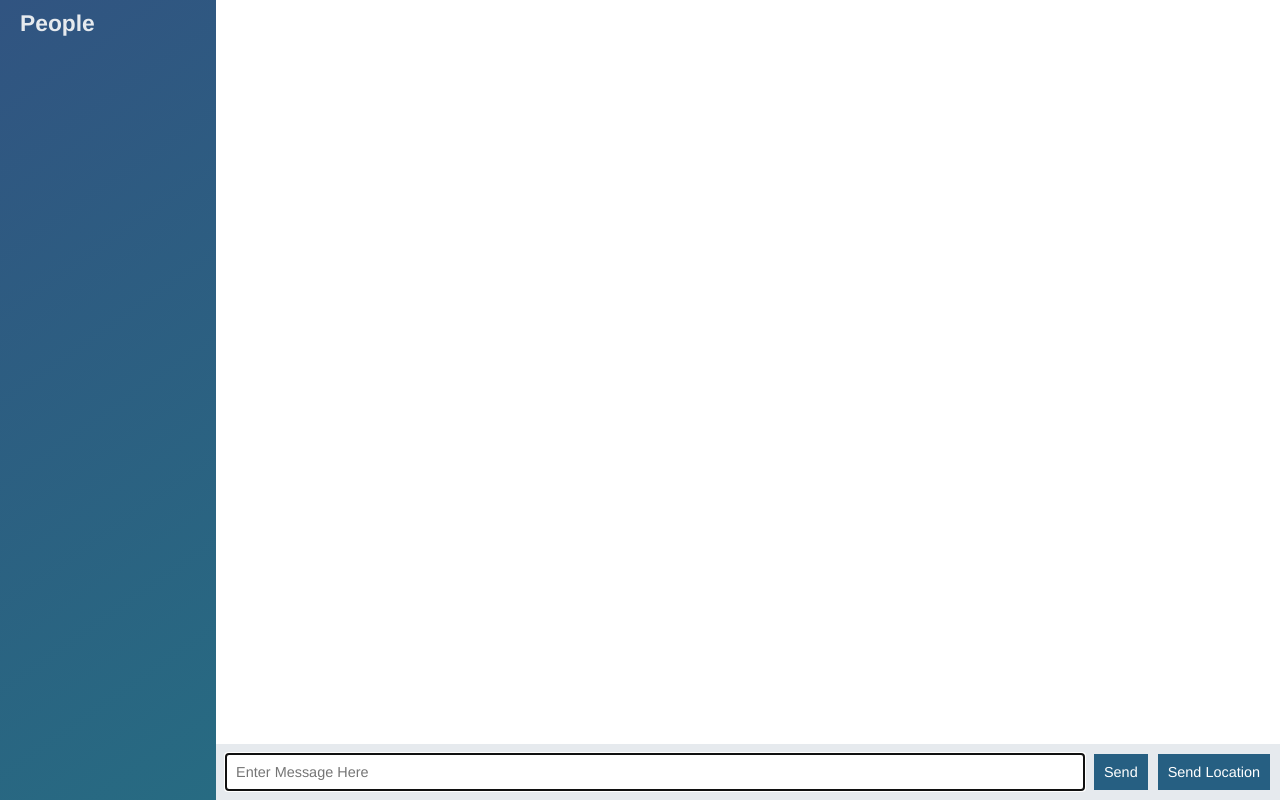
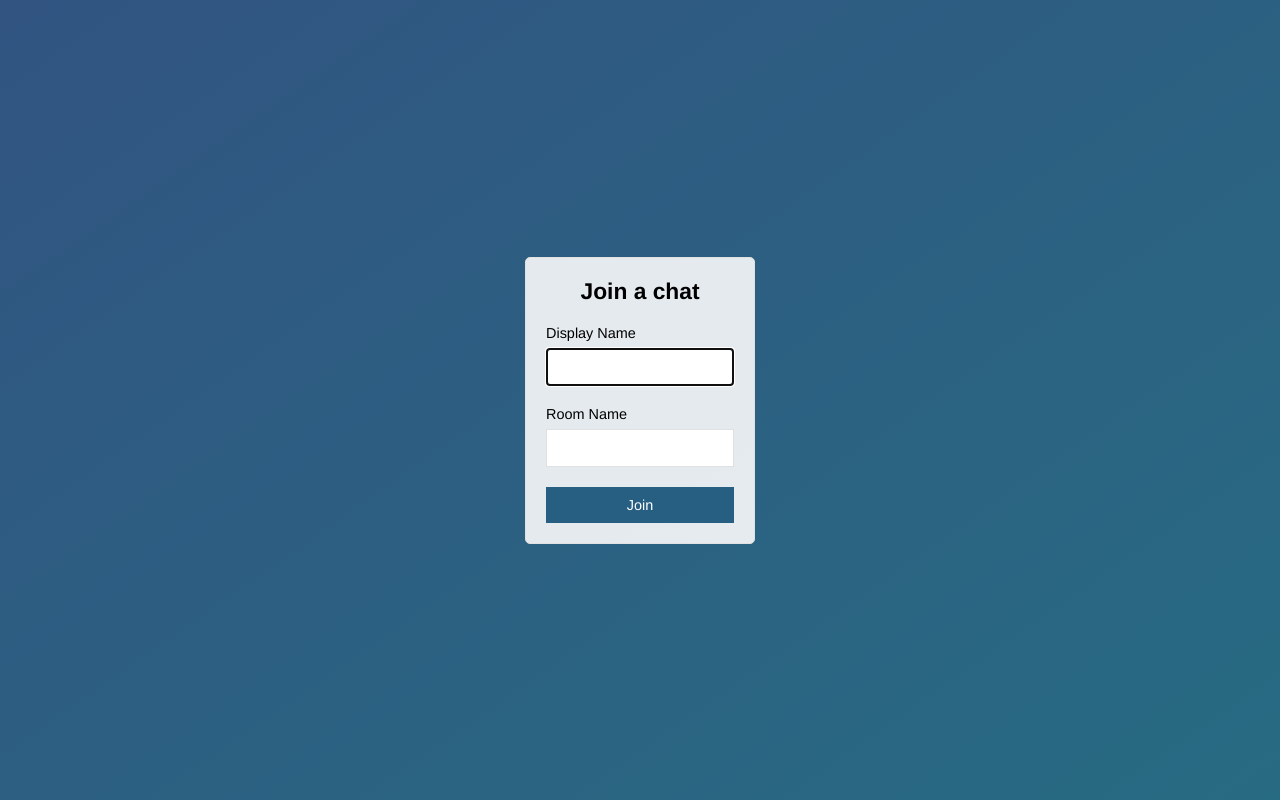
Before and after one commit to ChaitanyaValluru/nodejs-chat-app, a website: page public/index.html in a window 1280 px wide. Drawn offline with nearby package versions, Linux system fonts and the light colour scheme; no server answers.

Commit message:
Add Join page that submits to chat.html

```diff
--- a/public/index.html
+++ b/public/index.html
@@ -2,55 +2,28 @@
 <html>
   <head>
     <meta charset="utf-8">
+    <title>Join | Chat App </title>
+    <meta name="viewport" content="width=device-width, initial-scale=1, user-scalable=no">
     <link rel="stylesheet" href="/css/styles.css">
   </head>
-    <body class='chat'>
-        <div class="chat__sidebar">
-            <h3>People</h3>
-            <div id="users"></div>
+  <body class="centered-form">
+    <div class="centered-form__form">
+      <form action="/chat.html">
+        <div class="form-field">
+          <h3>Join a chat</h3>
         </div>
-
-        <div class="chat__main">
-            <ol id="messages" class="chat__messages"></ol>
-            <div class="chat__footer">
-                <form id="message-form">
-                    <input name="message" type="text" placeholder="Enter Message Here" autofocus autocomplete="off" />
-                    <button>Send</button>
+        <div class="form-field">
+          <label>Display Name</label>
+          <input type="text" autofocus name="name" />
+        </div>
+        <div class="form-field">
+          <label>Room Name</label>
+          <input type="text" name="room" />
+        </div>
+        <div class="form-field">
+          <button>Join</button>
+        </div>
       </form>
-                <button id="send-location">Send Location</button>
     </div>
-        </div>
-
-        <script id="message-template" type="text/template">
-            <li class="message">
-                <div class="message__title">
-                    <h4>{{from}}</h4>
-                    <span>{{createdAt}}</span>
-                </div>
-                <div class="message__body">
-                    <p>{{text}}</p>
-                </div>
-            </li>
-        </script>
-
-        <script id="location-message-template" type="text/template">
-            <li class="message">
-                <div class="message__title">
-                    <h4>{{from}}</h4>
-                    <span>{{createdAt}}</span>
-                </div>
-                <div class="message__body">
-                    <p>
-                        <a href="{{url}}" target="_blank">My Current Location</a>
-                    </p>
-                </div>
-            </li>
-        </script>
-
-        <script src="/socket.io/socket.io.js"></script>
-        <script src="/js/libs/jquery-3.3.1.min.js"></script>
-        <script src="/js/libs/moment.js"></script>
-        <script src="/js/libs/mustache.js"></script>
-        <script src="/js/index.js"></script>
   </body>
 </html>
```
Also changed, not shown: public/chat.html (added, +58 -0 lines), public/js/chat.js (renamed from public/js/index.js). Lines whose indentation alone changed are shown as unchanged.
